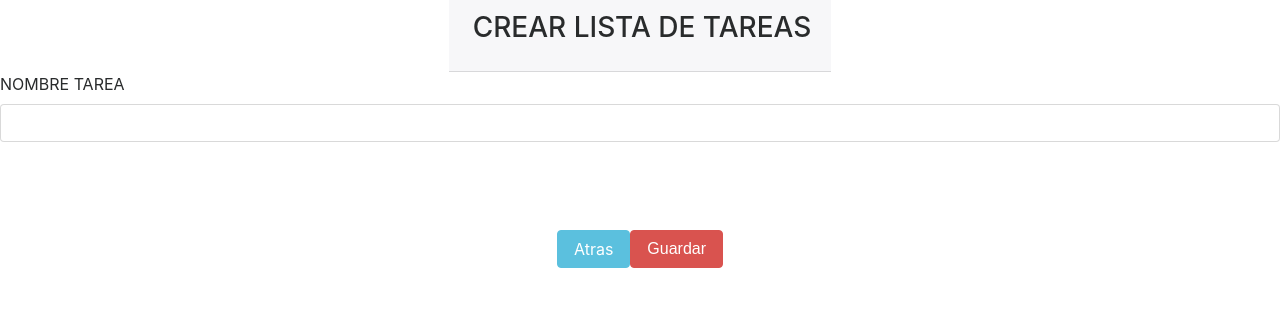
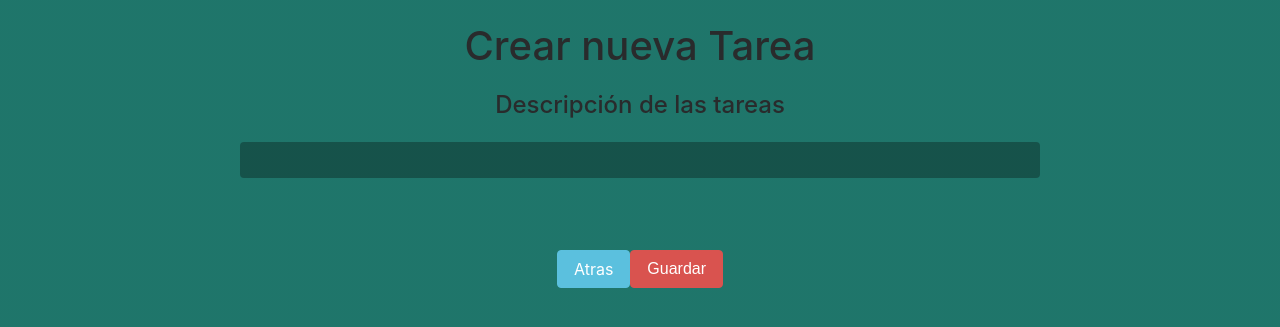
Before and after one commit to manprogrammnig/GRUPO-2-TODOLIST-FINAL, a PHP site: page /crear.php in a window 1280 px wide. Shown: the top 327 px of the page. Run offline with PHP 8.4, Linux system fonts and the light colour scheme; some libraries are stand-ins or nearby versions.

Commit message:
intrfaz de crear.php mejorado

```diff
--- a/crear.php
+++ b/crear.php
@@ -6,6 +6,8 @@
     <meta name="viewport" content="width=device-width, initial-scale=1.0">
     <script src="https://code.jquery.com/jquery-2.1.3.min.js"></script>
     <link rel="stylesheet" href="https://maxcdn.bootstrapcdn.com/bootstrap/4.0.0-beta.3/css/bootstrap.min.css">
+    <script src="https://maxcdn.bootstrapcdn.com/bootstrap/4.0.0-beta.3/js/bootstrap.min.js" integrity="sha384-a5"></script>
+  <link rel="stylesheet" href="style.css">
 
     <title>Lista de tareas</title>
 </head>
@@ -15,20 +17,12 @@
     include('db.php');
     ?>
 
+<div class="container">
+        <header class="text-center text-light my-4">
+            <h1 class="mb-4">Crear nueva Tarea</h1>
+        </header>
+</div>
 
-    <div class="row justify-content-center">
-        <br>
-        <br>
-        <br>
-        <div class="card-header">
-
-
-            <h3 class="card-title">
-                <i class="fas fa-user mr-1"></i>
-                CREAR LISTA DE TAREAS
-            </h3>
-        </div>
-    </div>
 
     <div class="card-body">
 
@@ -50,12 +44,15 @@
             header('location: todo.php');
         }
         ?>
+        <header class="text-center text-light my-4">
+            <h4 class="mb-4">Descripción de las tareas</h4>
+        </header>
 
         <form class="form-horizontal" action="" method="post">
 
 
-            <div class="form-group">
-                <label for="inputName">NOMBRE TAREA</label>
+            <div class="row justify-content-center">
+
                 <input type="text" id="inputName" class="form-control" name="tarea" value="<?php echo $tareas; ?>">
             </div>
             <br>
```
